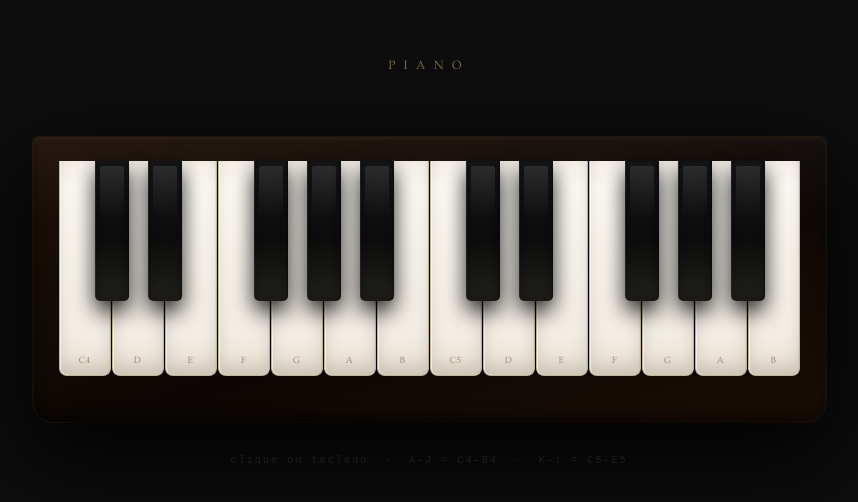
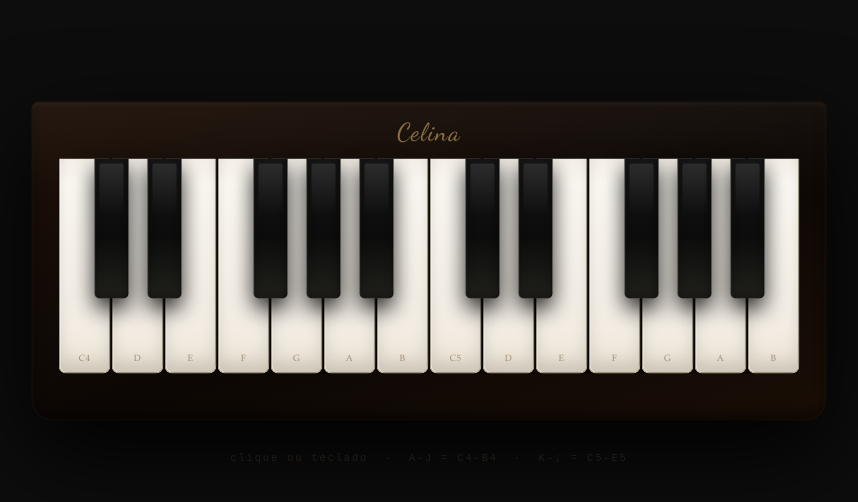
Before and after one commit to luangrezende/piano-js, a plain HTML site: page index.html in a window 1280 px wide. Shown: the part 138-640 px from the top of the page, without its empty margins (211-1069 px from the left). Drawn offline with Linux system fonts and the light colour scheme.

Commit message:
feat: new features and cleanup code

```diff
--- a/index.html
+++ b/index.html
@@ -2,8 +2,11 @@
 <html lang="pt-BR">
 <head>
   <meta charset="UTF-8" />
-  <meta name="viewport" content="width=device-width, initial-scale=1.0" />
+  <meta name="viewport" content="width=device-width, initial-scale=1.0, viewport-fit=cover" />
   <title>Piano</title>
+  <link rel="preconnect" href="https://fonts.googleapis.com">
+  <link rel="preconnect" href="https://fonts.gstatic.com" crossorigin>
+  <link href="https://fonts.googleapis.com/css2?family=Dancing+Script:wght@500&display=swap" rel="stylesheet">
   <link rel="stylesheet" href="style.css" />
 </head>
 <body>
@@ -13,14 +16,16 @@
     <span class="rotate-text">Gire o dispositivo</span>
   </div>
 
-  <div class="title">Piano</div>
-  <div class="note-display" id="noteDisplay">&nbsp;</div>
+  <div class="content-wrapper">
+    <div class="note-display" id="noteDisplay">&nbsp;</div>
 
-  <div class="piano-case">
-    <div class="piano-keys" id="piano"></div>
+    <div class="piano-case">
+      <div class="brand">Celina</div>
+      <div class="piano-keys" id="piano"></div>
+    </div>
+
+    <div class="hint">clique ou teclado &nbsp;·&nbsp; A–J = C4–B4 &nbsp;·&nbsp; K–; = C5–E5</div>
   </div>
-
-  <div class="hint">clique ou teclado &nbsp;·&nbsp; A–J = C4–B4 &nbsp;·&nbsp; K–; = C5–E5</div>
 
   <script src="script.js"></script>
 </body>
--- a/script.js
+++ b/script.js
@@ -106,7 +106,6 @@ KEY_DATA.filter(k => k.type === 'white').forEach(key => {
   el.addEventListener('touchstart', e => { e.preventDefault(); trigger(el, key.note, key.freq); }, { passive: false });
 
   pianoEl.appendChild(el);
-  key.el = el;
   if (key.kb) kbMap[key.kb] = { el, note: key.note, freq: key.freq };
 });
 
@@ -127,7 +126,6 @@ KEY_DATA.forEach(key => {
     el.addEventListener('touchstart', e => { e.preventDefault(); trigger(el, key.note, key.freq); }, { passive: false });
 
     pianoEl.appendChild(el);
-    key.el = el;
     if (key.kb) kbMap[key.kb] = { el, note: key.note, freq: key.freq };
   }
 });
@@ -144,20 +142,37 @@ document.addEventListener('keydown', e => {
 });
 
 /* ── Responsive scale ── */
-// Total piano-case width: 14 keys × WHITE_W + 13 gaps × GAP + 26px padding × 2
-const PIANO_CASE_W = 14 * WHITE_W + 13 * GAP + 52;
-// Total piano-case height: key height + padding-top + padding-bottom
-const PIANO_CASE_H = 215 + 24 + 46;
+const contentWrapper = document.querySelector('.content-wrapper');
 
 function updateScale() {
-  const margin  = 16; // minimum breathing room (8px each side)
-  const scaleW  = (window.innerWidth  - margin) / PIANO_CASE_W;
-  const scaleH  = (window.innerHeight - margin) / (PIANO_CASE_H + 120); // +120 for title/hint
-  const scale   = Math.min(1, scaleW, scaleH);
+  // Reset to 1 so we can measure the true natural dimensions from the DOM
+  document.documentElement.style.setProperty('--piano-scale', '1');
+
+  const nW = contentWrapper.offsetWidth;
+  const nH = contentWrapper.offsetHeight;
+
+  // visualViewport is more accurate on iOS (excludes browser chrome)
+  const vp = window.visualViewport;
+  const vw = vp ? vp.width  : window.innerWidth;
+  const vh = vp ? vp.height : window.innerHeight;
+
+  const margin = 24;
+  const scale  = Math.min(1, (vw - margin) / nW, (vh - margin) / nH);
+
   document.documentElement.style.setProperty('--piano-scale', scale.toFixed(4));
-  document.documentElement.style.setProperty('--piano-case-h', PIANO_CASE_H + 'px');
 }
 
-window.addEventListener('resize', updateScale);
-window.addEventListener('orientationchange', () => setTimeout(updateScale, 150));
+// Use visualViewport resize if available (catches iOS keyboard / chrome changes)
+if (window.visualViewport) {
+  window.visualViewport.addEventListener('resize', updateScale);
+} else {
+  window.addEventListener('resize', updateScale);
+}
+
+// orientationchange fires before the new dimensions are ready;
+// wait for the resize that always follows it
+window.addEventListener('orientationchange', () => {
+  window.addEventListener('resize', updateScale, { once: true });
+});
+
 updateScale();
--- a/style.css
+++ b/style.css
@@ -2,23 +2,26 @@
 
 body {
   background: #0d0d0d;
-  min-height: 100vh;
+  position: fixed;
+  inset: 0;
+  overflow: hidden;
+  overscroll-behavior: none;
+  font-family: 'Palatino Linotype', 'Book Antiqua', Palatino, serif;
+  user-select: none;
+  -webkit-tap-highlight-color: transparent;
+}
+
+/* ── Content wrapper (scaled as a unit) ── */
+.content-wrapper {
+  position: absolute;
+  top: 50%;
+  left: 50%;
+  width: fit-content;
   display: flex;
   flex-direction: column;
   align-items: center;
-  justify-content: center;
-  font-family: 'Palatino Linotype', 'Book Antiqua', Palatino, serif;
-  user-select: none;
-}
-
-/* ── Title ── */
-.title {
-  color: #7a6848;
-  font-size: 0.75rem;
-  letter-spacing: 0.7em;
-  text-transform: uppercase;
-  margin-bottom: 14px;
-  font-weight: 400;
+  /* translate centers the element, scale shrinks from that center */
+  transform: translate(-50%, -50%) scale(var(--piano-scale, 1));
 }
 
 /* ── Note display ── */
@@ -27,28 +30,40 @@ body {
   color: #b09070;
   font-size: 0.78rem;
   letter-spacing: 0.25em;
-  margin-bottom: 28px;
+  margin-bottom: 20px;
   opacity: 0;
   transition: opacity 0.08s ease;
+  text-align: center;
 }
 .note-display.visible { opacity: 1; }
 
 /* ── Piano case ── */
 .piano-case {
   background: linear-gradient(160deg, #1e1008 0%, #0c0704 55%, #1a0e06 100%);
-  padding: 24px 26px 46px;
+  padding: 14px 26px 46px;
   border-radius: 6px 6px 20px 20px;
   box-shadow:
     0 32px 90px rgba(0, 0, 0, 0.95),
     0 0 0 1px #2c1c0c,
-    0 0 0 3px #09060300,
     inset 0 2px 5px rgba(255, 255, 255, 0.05),
     inset 0 -6px 12px rgba(0, 0, 0, 0.5);
   position: relative;
-  transform: scale(var(--piano-scale, 1));
-  transform-origin: top center;
-  /* compensate layout space lost by scale-down */
-  margin-bottom: calc((var(--piano-scale, 1) - 1) * var(--piano-case-h, 285px));
+}
+
+/* ── Brand name engraved on the case ── */
+.brand {
+  text-align: center;
+  font-family: 'Dancing Script', cursive;
+  font-size: 1.55rem;
+  font-weight: 500;
+  color: #8a6a3a;
+  letter-spacing: 0.06em;
+  margin-bottom: 12px;
+  pointer-events: none;
+  /* debossed engraving: dark shadow above, faint light below */
+  text-shadow:
+    0 -1px 1px rgba(0, 0, 0, 0.6),
+    0  1px 0   rgba(255, 255, 255, 0.07);
 }
 
 /* subtle top sheen */
@@ -215,7 +230,6 @@ body {
   border-radius: 7px;
   position: relative;
   animation: rotatePhone 2.4s ease-in-out infinite;
-  transform-origin: center center;
 }
 
 /* camera dot */
@@ -260,9 +274,3 @@ body {
 @media (orientation: portrait) and (max-width: 1024px) {
   .rotate-notice { display: flex; }
 }
-
-@media (orientation: landscape) and (max-height: 500px) {
-  .title        { margin-bottom: 6px; }
-  .note-display { margin-bottom: 10px; }
-  .hint         { margin-top: 12px; }
-}
```
